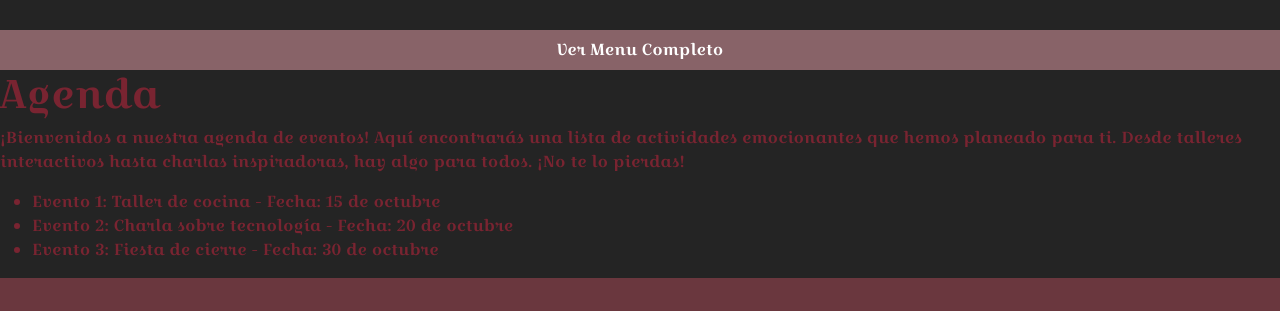
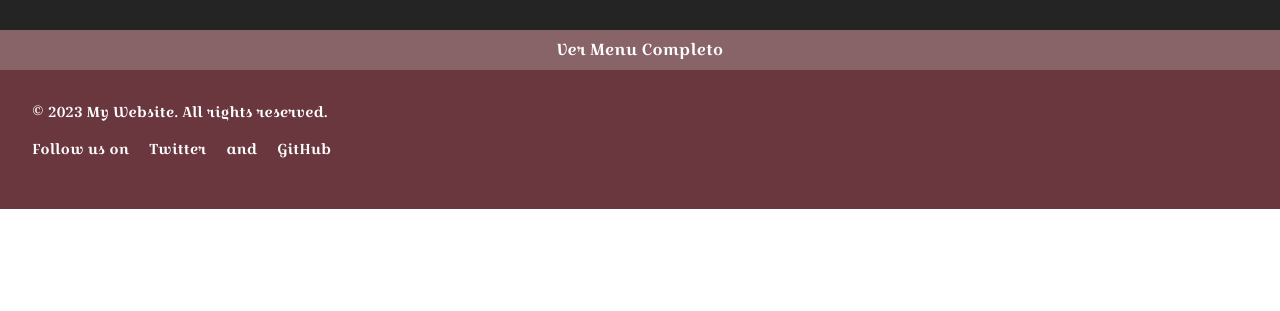
Before and after one commit to Nico96C/Proyecto_FinalV01, a React (Vite) app: page / in a window 1280 px wide. Shown: the part 3085-3396 px from the top of the page. After the commit the page ends 3294 px from the top, so only its background shows below. Built offline with nearby package versions, Linux system fonts and the light colour scheme; no server answers.

Commit message:
Cambios, quitado agenda.

```diff
--- a/src/Home.jsx
+++ b/src/Home.jsx
@@ -5,7 +5,6 @@ import "bootstrap/dist/js/bootstrap.bundle.min.js";
 import resto3 from "/imgs/carousel/3.jpg";
 //import productos from "./products.json";
 import Footer from "./components/Footer";
-import Agenda from "./components/agenda";
 import { Link } from "react-router-dom";
 
 import { ToastContainer, toast, Slide } from "react-toastify";
@@ -265,7 +264,6 @@ function Home({ addCart, products }) {
         </div>
       </main>
 
-      <Agenda />
 
       <Footer />
     </>
```
